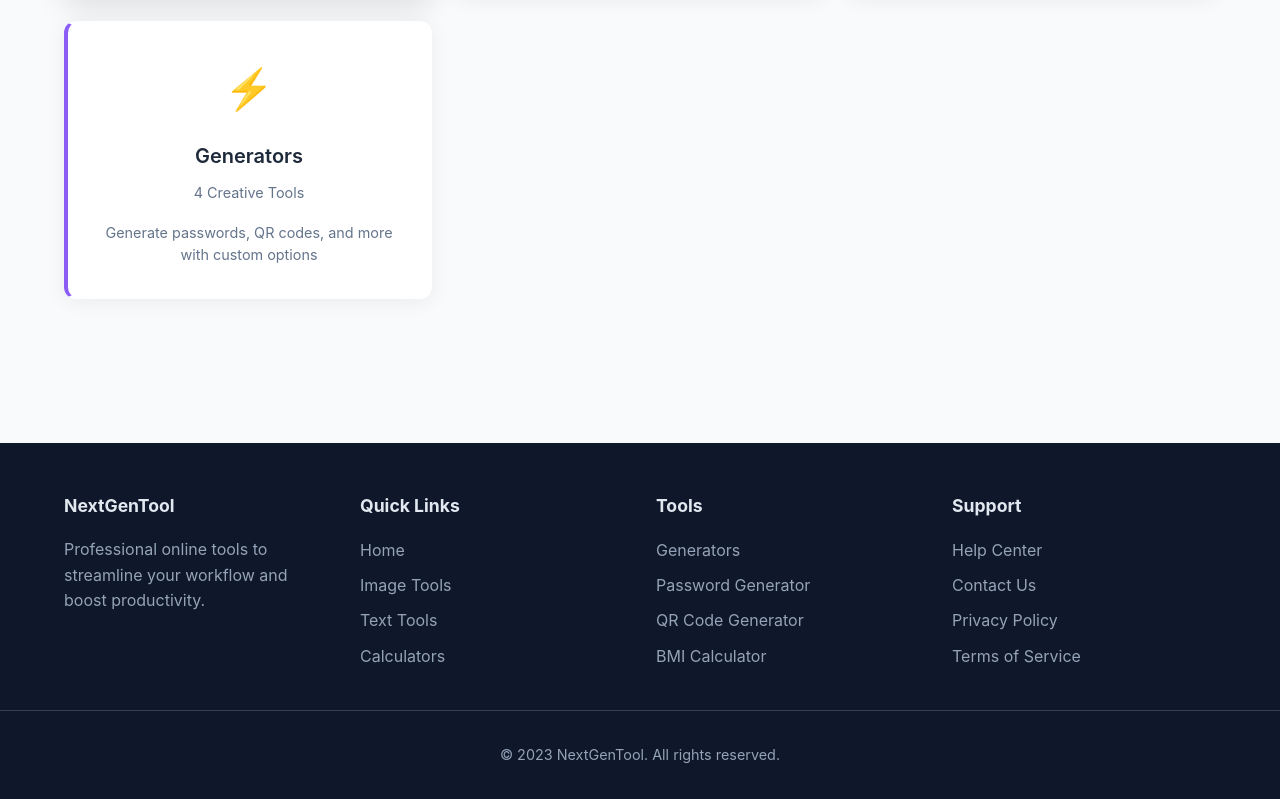
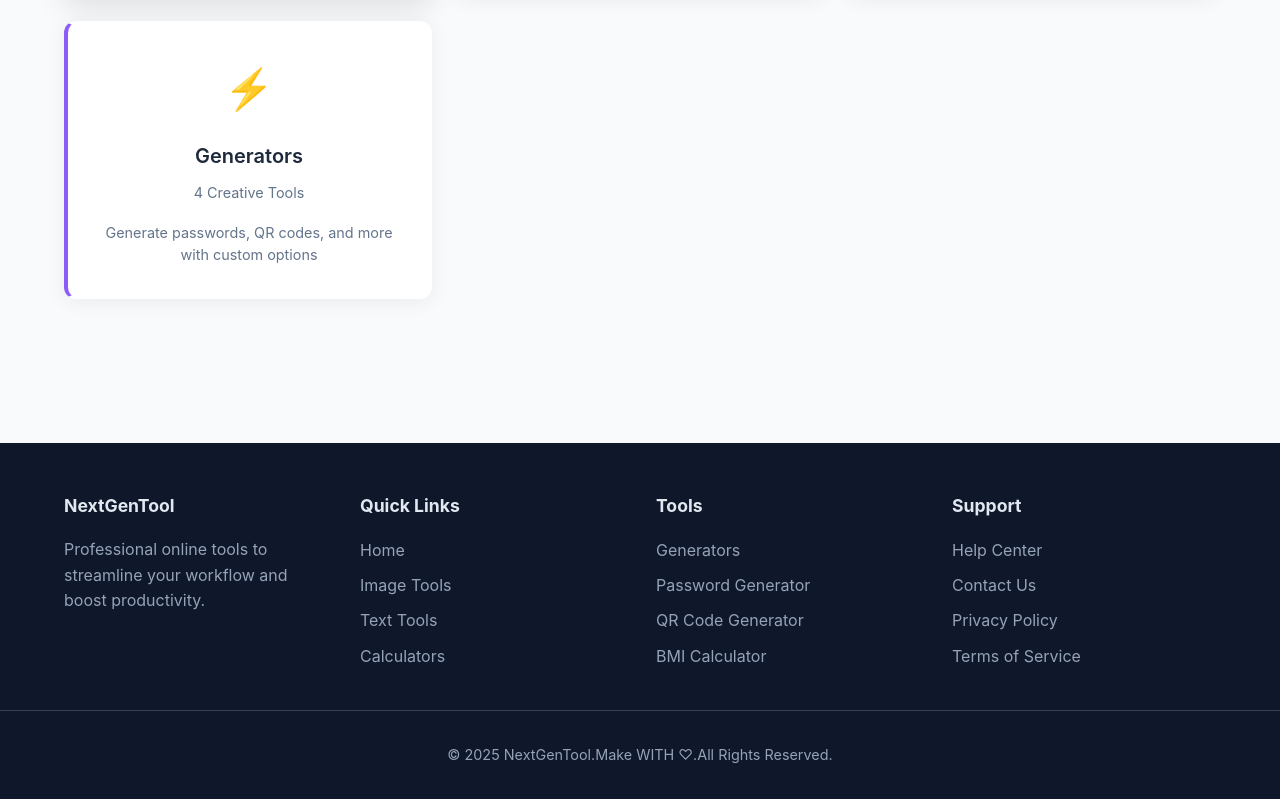
Before and after one commit to xraman-71/NextGenTool, a plain HTML site: page index.html in a window 1280 px wide. Shown: the part 534-1333 px from the top of the page. Drawn offline with Linux system fonts and the light colour scheme.

Commit message:
Update index.html

```diff
--- a/index.html
+++ b/index.html
@@ -1841,7 +1841,7 @@
         </div>
 
         <div class="footer-bottom">
-            <p>&copy; 2023 NextGenTool. All rights reserved.</p>
+            <p>&copy; 2025 NextGenTool.Make WITH ♡.All Rights Reserved.</p>
         </div>
     </footer>
 
```
